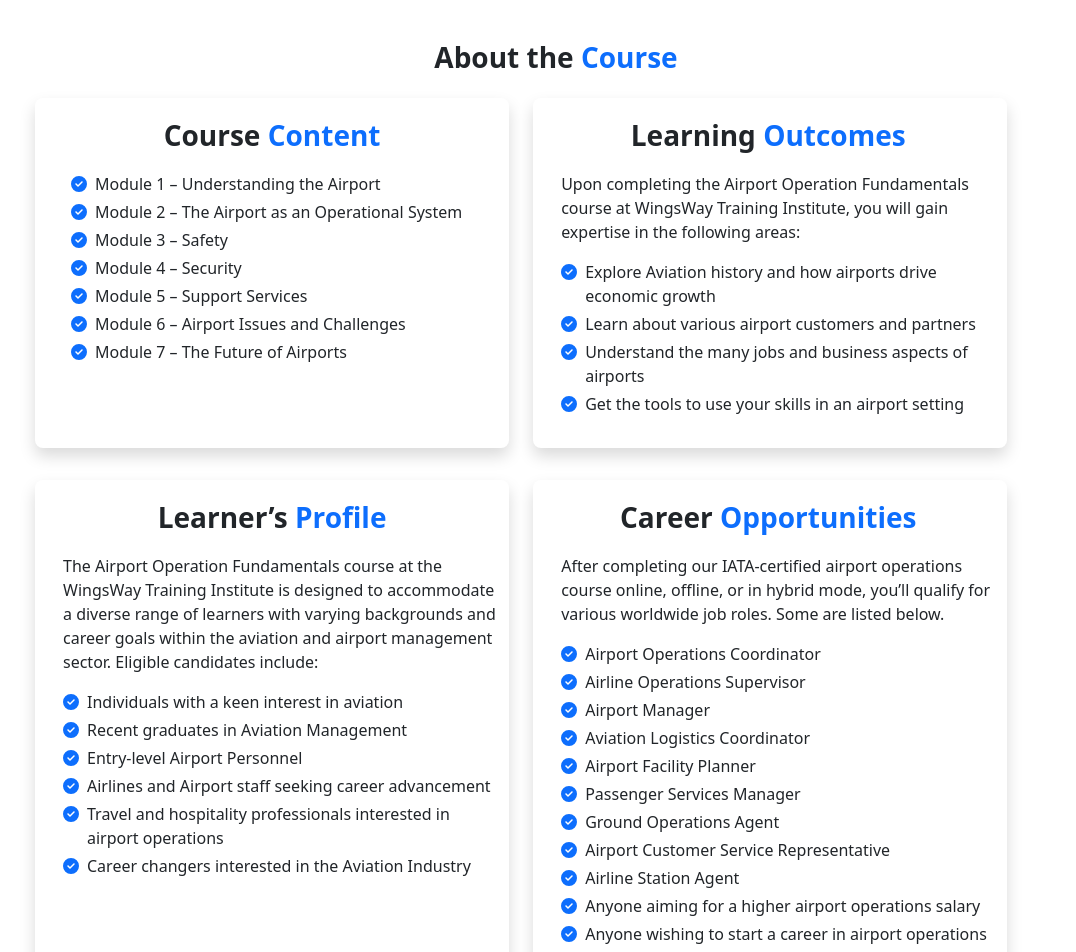
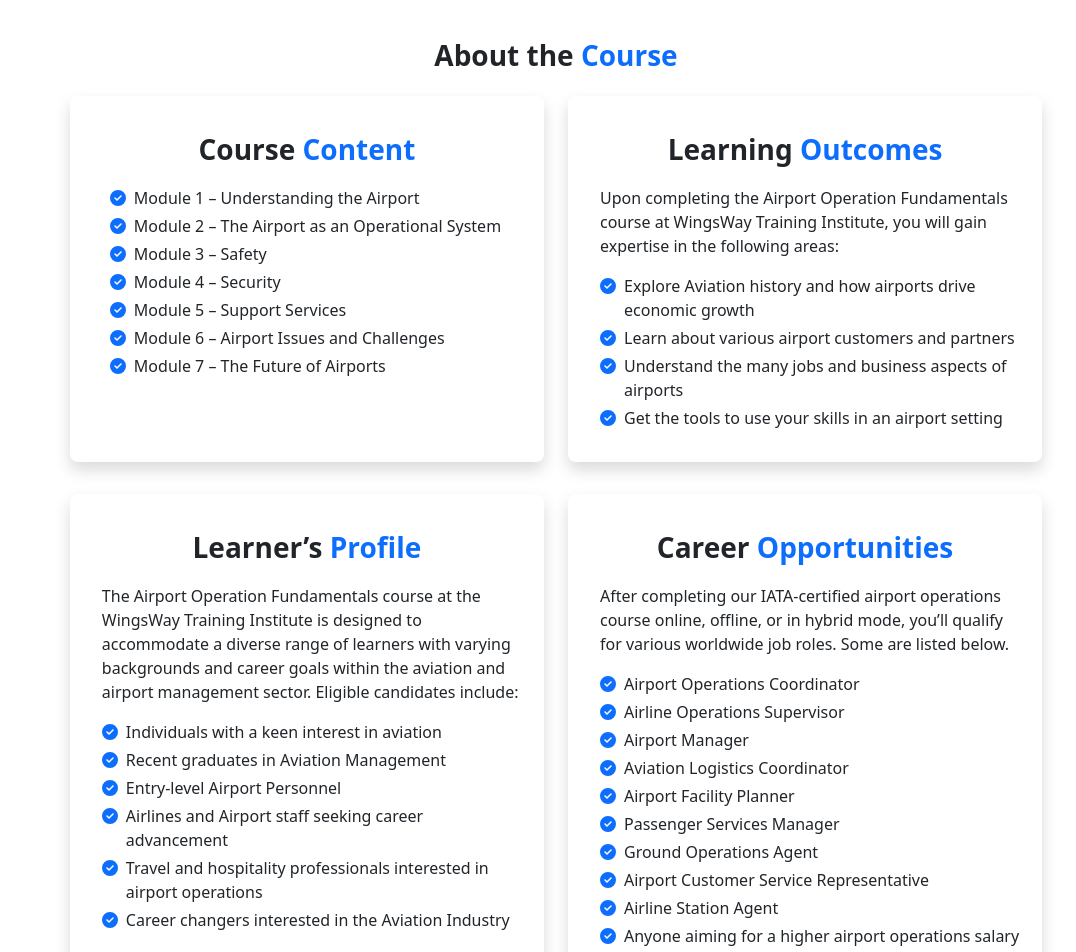
Before and after one commit to Karthik-paramasivam/operation, a React (Create React App) app: page / in a window 1280 px wide. Shown: the part 1848-2800 px from the top of the page, without its empty margins (84-1160 px from the left). Built offline with nearby package versions, Linux system fonts and the light colour scheme.

Commit message:
updated code

```diff
--- a/src/Home.jsx
+++ b/src/Home.jsx
@@ -134,8 +134,8 @@ export default function Home() {
   // Handle form submission
   const handleSubmit = (values) => {
     // Log the values during the first submission, formData will be null initially
-    console.log(values);
-    setFormData(values); // Set form data after submission
+    // console.log(values);
+    // setFormData(values); // Set form data after submission
     message.success("Form submitted successfully!");
     setPhoneNumber(""); // Reset phone number field
     form.resetFields(); // Reset all fields
@@ -310,7 +310,7 @@ export default function Home() {
       <style>{styl}</style>
 
       <div className="container-fluid">
-        <div className="container-fluid border border-white m-0 p-0">
+        <div className="container-fluid m-0 p-0">
           <div className="row">
             <div
               className="col-12 dynamic-height"
@@ -616,31 +616,45 @@ export default function Home() {
             }`}
             ref={myRef1}
           >
-            <div className="col-12 mt-3 mt-lg-0 text-center">
+            {/* <div className="col-12 mt-3 mt-lg-0 text-center">
               <img
                 src={WingsBanner}
                 alt="WingsBanner Image"
-                className="img-fluid rounded-3 w-75 shadow"
+                className="img-fluid rounded-3 shadow w-100 w-lg-75"
               />
-            </div>
+            </div> */}
+            <div className="col-12 mt-3 mt-lg-0 text-center">
+  <img
+    src={WingsBanner}
+    alt="WingsBanner Image"
+    className="img-fluid rounded-3 shadow w-100 d-lg-none" // Ensures 100% width for small and medium devices
+  />
+  <img
+    src={WingsBanner}
+    alt="WingsBanner Image"
+    className="img-fluid rounded-3 shadow w-75 d-none d-lg-inline" // Ensures 75% width for large devices and above
+  />
+</div>
+
           </div>
         </div>
 
-        <div className="container mt-5 border border-white" id="career">
+        <div className="container mt-5 border border-white " id="career">
           {/* <div className="row "> */}
           <div
-            className={`row rounded-4 slide-in-left  ${
+            className={`row rounded-4 slide-in-left   ${
               hasViewedSlide.secondElement ? "animate-enquire" : ""
             }`}
+            style={{justifyContent:"center"}}
             ref={myRef2}
           >
-            <div className="col-12">
+            <div className="col-12 ">
               <p className="text-center mt-lg-3">
                 <span className="fw-bold fs-3 ">About the</span>
                 <span className="fw-bold fs-3 text-primary"> Course</span>
               </p>
             </div>
-            <div className="col-12 col-lg-5 rounded-3 mt-2 mt-lg-1 rounded-3 shadow ms-lg-5">
+            <div className="col-12 col-lg-5 rounded-3 mt-2 mt-lg-1 rounded-3 shadow p-3">
               <p className="text-center mt-lg-3">
                 <span className="fw-bold fs-3 ">Course </span>
                 <span className="fw-bold fs-3 text-primary">Content</span>
@@ -705,7 +719,7 @@ export default function Home() {
               </ul>
             </div>
 
-            <div className="col-12 col-md-12 col-lg-5 rounded-3 mt-5 mt-lg-1 rounded-3 shadow ms-lg-4 pe-3 pb-3">
+            <div className="col-12 col-md-12 col-lg-5 rounded-3 mt-5 mt-lg-1 rounded-3 shadow ms-lg-4 p-3">
               <p className="text-center mt-lg-3">
                 <span className="fw-bold fs-3 ">Learning </span>
                 <span className="fw-bold fs-3 text-primary">Outcomes</span>
@@ -757,9 +771,11 @@ export default function Home() {
               hasViewedSlide.thirdElement ? "animate-enquire" : ""
             }`}
             ref={myRef3}
+            style={{justifyContent:"center"}}
+
           >
             {" "}
-            <div className="col-12 col-md-12 col-lg-5 rounded-3 mt-3  rounded-3 shadow ms-lg-5 ">
+            <div className="col-12 col-md-12 col-lg-5 rounded-3 mt-3  rounded-3 shadow  p-3">
               <p className="text-center mt-lg-3">
                 <span className="fw-bold fs-3 ">Learner’s </span>
                 <span className="fw-bold fs-3 text-primary">Profile</span>
@@ -823,7 +839,7 @@ export default function Home() {
                 </li>
               </ul>
             </div>
-            <div className="col-12 col-md-12 col-lg-5 rounded-3 mt-3 rounded-3 shadow ms-lg-4 pe-3 pb-3">
+            <div className="col-12 col-md-12 col-lg-5 rounded-3 mt-3 rounded-3 shadow ms-lg-4 p-3">
               <p className="text-center mt-lg-3">
                 <span className="fw-bold fs-3 ">Career </span>
                 <span className="fw-bold fs-3 text-primary">Opportunities</span>
@@ -930,9 +946,11 @@ export default function Home() {
               hasViewedSlide.fourthElement ? "animate-enquire" : ""
             }`}
             ref={myRef4}
+            style={{justifyContent:"center"}}
+
           >
             {" "}
-            <div className="col-12 col-md-12 col-lg-5 rounded-3 mt-3  rounded-3 shadow ms-lg-5 ">
+            <div className="col-12 col-md-12 col-lg-5 rounded-3 mt-3  rounded-3 shadow p-3">
               <p className="text-center mt-lg-3">
                 <span className="fw-bold fs-3 ">Entry </span>
                 <span className="fw-bold fs-3 text-primary">Qualification</span>
@@ -973,7 +991,7 @@ export default function Home() {
                 </li>
               </ul>
             </div>
-            <div className="col-12 col-md-12 col-lg-5 rounded-3 mt-3 rounded-3 shadow ms-lg-4 pe-3 pb-3">
+            <div className="col-12 col-md-12 col-lg-5 rounded-3 mt-3 rounded-3 shadow ms-lg-4 p-3">
               <p className="text-center mt-lg-3">
                 <span className="fw-bold fs-3 ">Key </span>
                 <span className="fw-bold fs-3 text-primary">Topics</span>
@@ -1151,34 +1169,34 @@ export default function Home() {
         </div>
 
         <div
-          className="text-center"
+          className="container-fluid text-center m-0 p-0"
           style={{ backgroundColor: "#0a142f", color: "white" }}
         >
           <div
             className="row d-flex justify-content-center align-items-center mt-5 "
             style={{ backgroundColor: "#0a142f", color: "white" }}
           >
-            <div className="col-12 col-md-12 col-lg-2 d-flex flex-column align-items-center text-start ms-lg-5">
+            <div className="col-12 col-md-12 col-lg-2 d-flex flex-column align-items-center text-center ms-lg-5">
               <img
                 src={Footerlogo}
                 alt="logo"
-                className="img-fluid mt-3 responsive-logofooter  text-start"
+                className="img-fluid mt-3 responsive-logofooter text-center"
               />
             </div>
 
-            <div className="col-12 col-md-12 col-lg-2 text-center mt-lg-2 ms-lg-4 text-lg-start">
+            <div className="col-12 col-md-12 col-lg-2 text-center mt-lg-2 text-lg-center ">
               <a href="#coursediscription" className="footer-link">
                 <span>Course Description</span>
               </a>
             </div>
 
-            <div className="col-12 col-md-12 col-lg-2 mt-3 mt-md-3 text-center mt-lg-2 text-lg-start">
+            <div className="col-12 col-md-12 col-lg-2 mt-3 mt-md-3 text-center mt-lg-2 text-lg-center ">
               <a href="#banner" className="footer-link">
                 <span>About the course</span>
               </a>
             </div>
 
-            <div className="col-12 col-md-12 col-lg-2 mt-3 mt-md-3 text-center mt-lg-2 text-lg-start">
+            <div className="col-12 col-md-12 col-lg-2 mt-3 mt-md-3 text-center mt-lg-2 text-lg-center">
               <a href="#Testimonials" className="footer-link">
                 <span>Testimonial</span>
               </a>
@@ -1187,7 +1205,7 @@ export default function Home() {
             className="row "
             style={{ backgroundColor: "#0a142f", color: "white" }}
           >
-            <div className="col-12  text-center">
+            <div className="col-12 text-center" >
               <p>© 2023 WingsWay All rights reserved</p>
             </div>
           </div>
```
